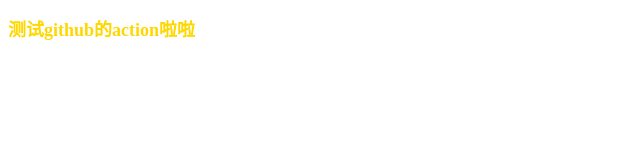
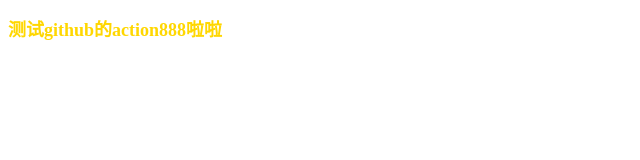
Before and after one commit to web1511/kuoli, a website: page src/1.html in a window 1280 px wide. Shown: the full height of the page, 0-640 px from the left. Drawn offline with Linux system fonts and the light colour scheme.

Commit message:
修改文件啦啦

```diff
--- a/src/1.html
+++ b/src/1.html
@@ -13,6 +13,6 @@
     </style>
   </head>
   <body>
-    <h2 class="color">测试github的action啦啦</h2>
+    <h2 class="color">测试github的action888啦啦</h2>
   </body>
 </html>
```
